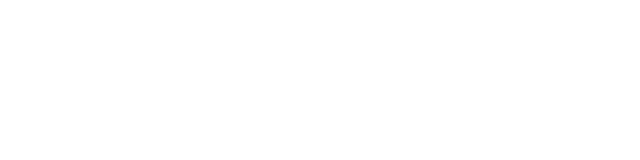
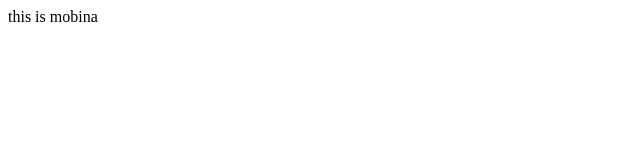
Before and after one commit to mobinasafaei/vue3-updates, a Vue app: page / in a window 1280 px wide. Shown: the top 160 px of the page, without its empty margins (0-640 px from the left). Built offline with nearby package versions, Linux system fonts and the light colour scheme.

Commit message:
modify App setup do not need return

```diff
--- a/src/App.vue
+++ b/src/App.vue
@@ -1,7 +1,8 @@
 <template>
-  <div></div>
+  <div>{{ msg }}</div>
 </template>
 
 <script setup>
-console.log("start")
+console.log("start");
+const msg = "this is mobina";
 </script>
```
